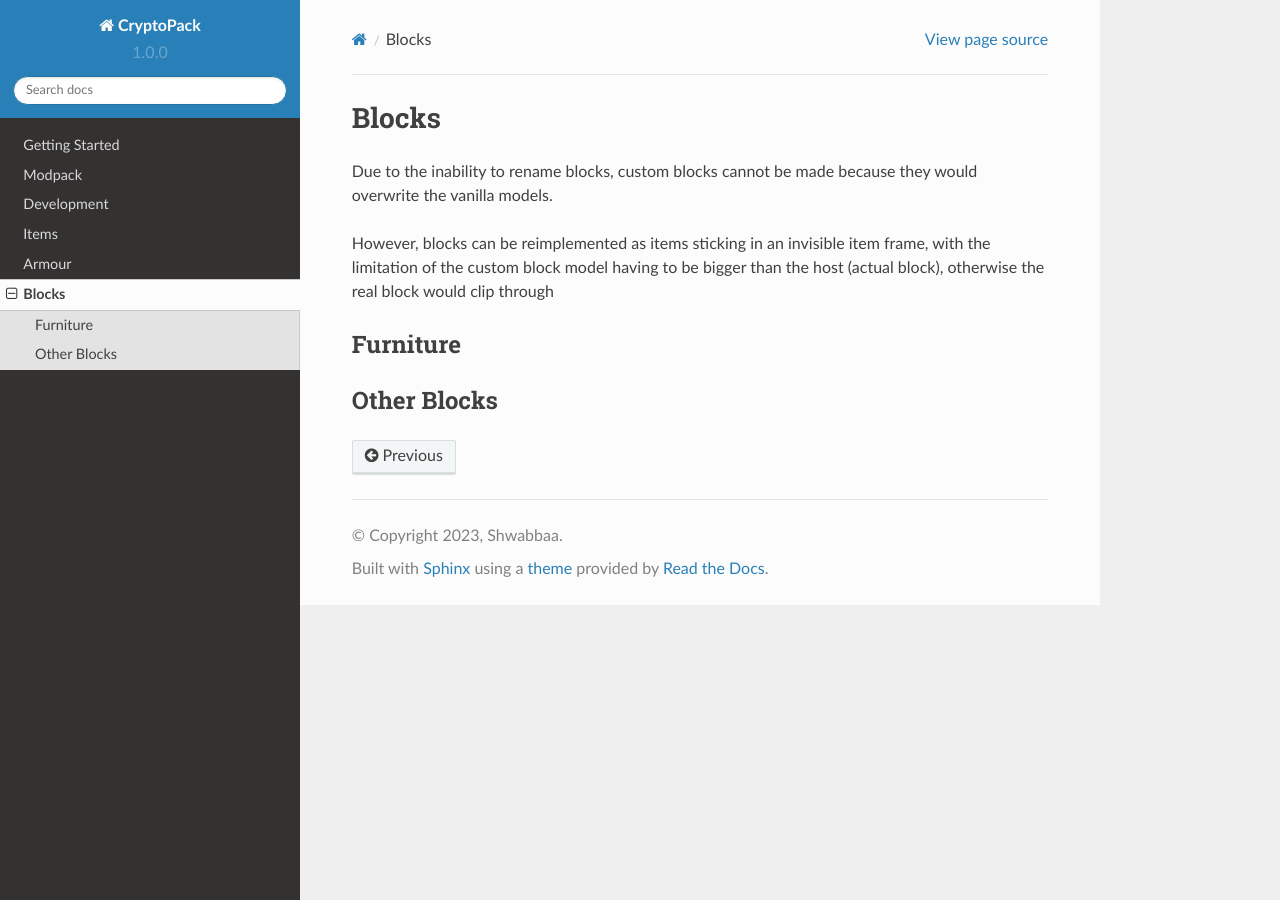
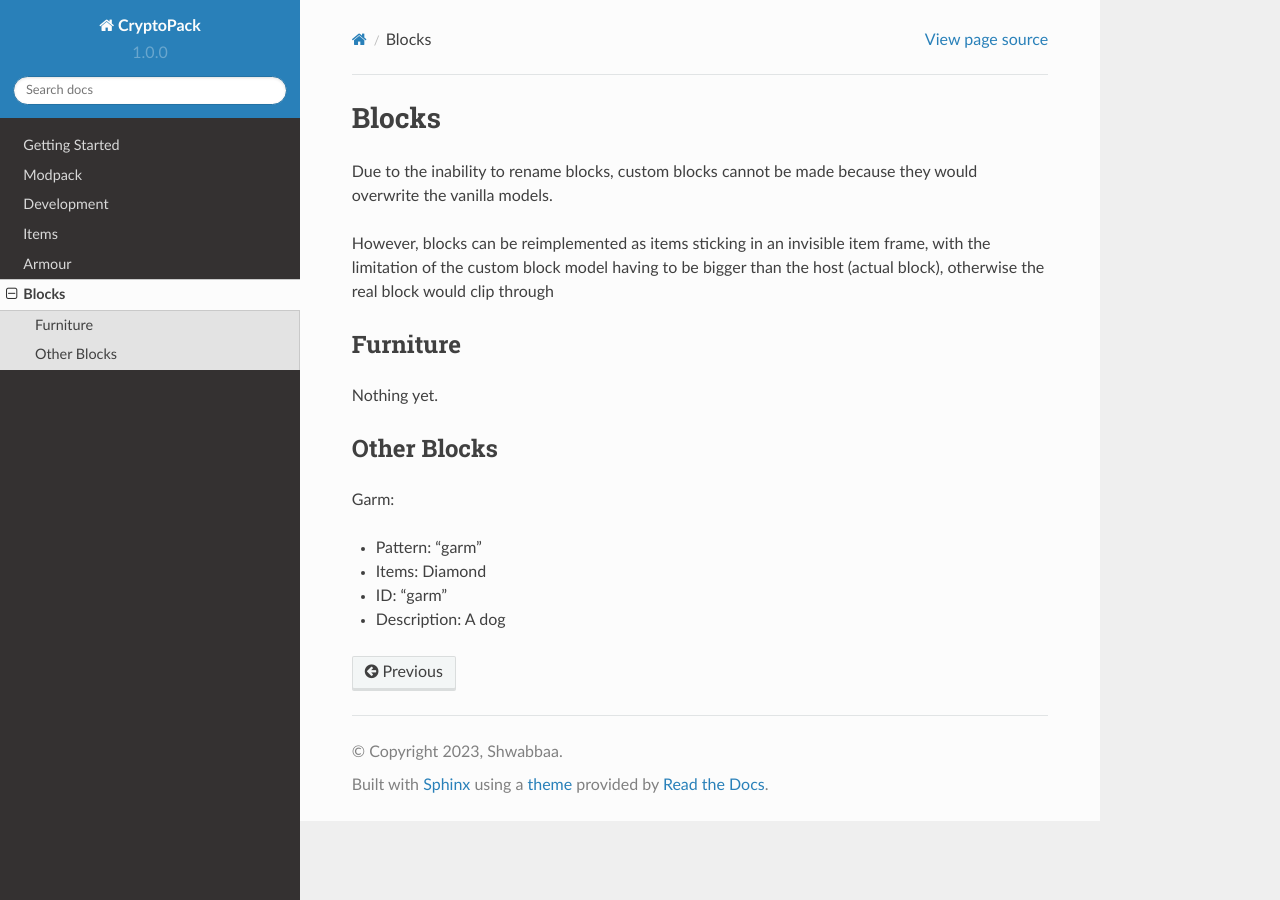
Before and after one commit to Shwabbaa/cryptopack-docs, a Sphinx documentation site: the page built from docs/source/blocks.rst, in a window 1280 px wide. Built offline with Sphinx 7.4.7 and the Read the Docs theme 2.0.0, drawn with Linux system fonts in a browser that asks for light colours; pages that are not in the unit, such as notebooks, are missing from menus.

Commit message:
Update blocks.rst

```diff
--- a/docs/source/blocks.rst
+++ b/docs/source/blocks.rst
@@ -8,5 +8,14 @@ However, blocks can be reimplemented as items sticking in an invisible item fram
 Furniture
 ----------
 
+Nothing yet.
+
 Other Blocks
 ----------
+
+Garm:
+
+* Pattern: "garm"
+* Items: Diamond
+* ID: "garm"
+* Description: A dog
```
